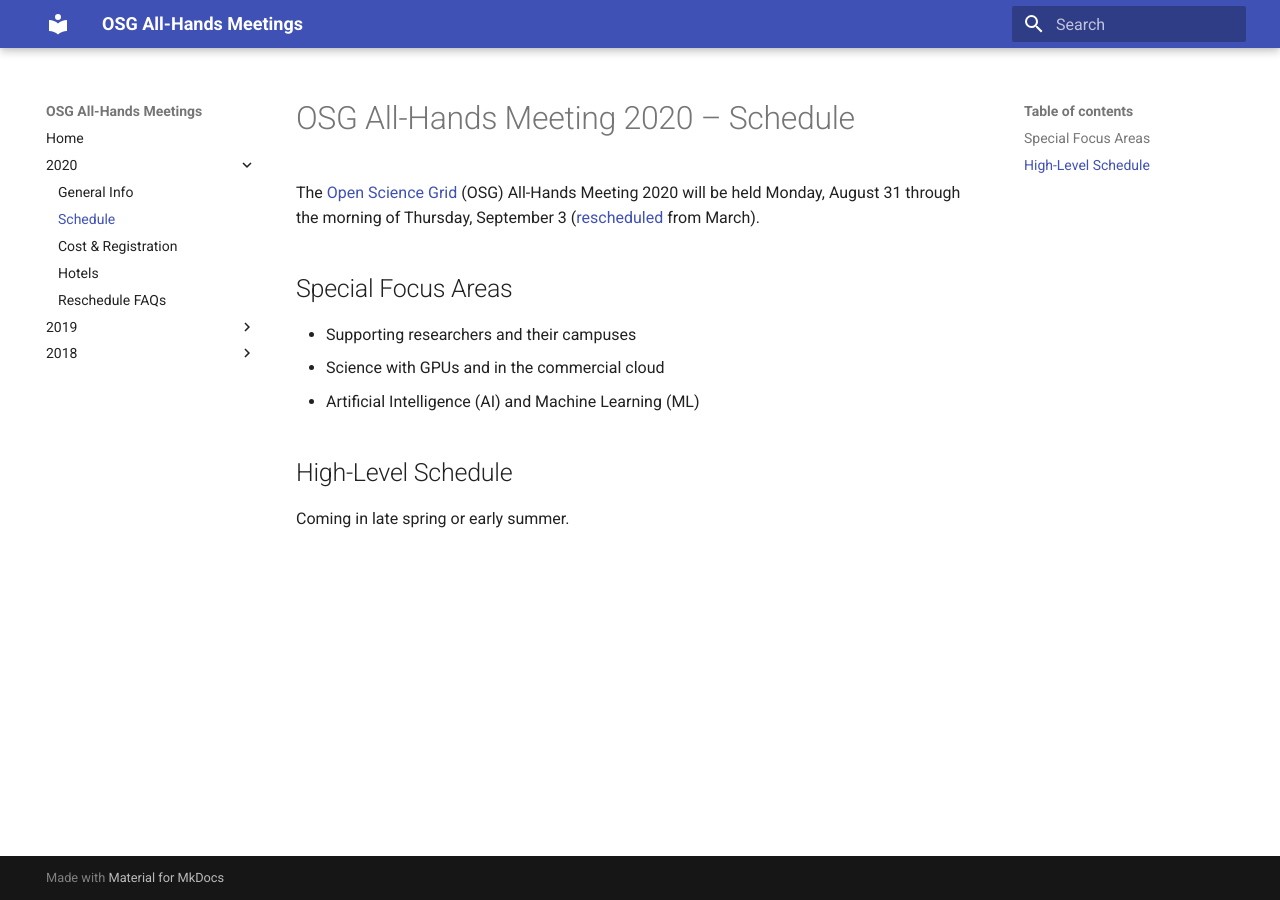
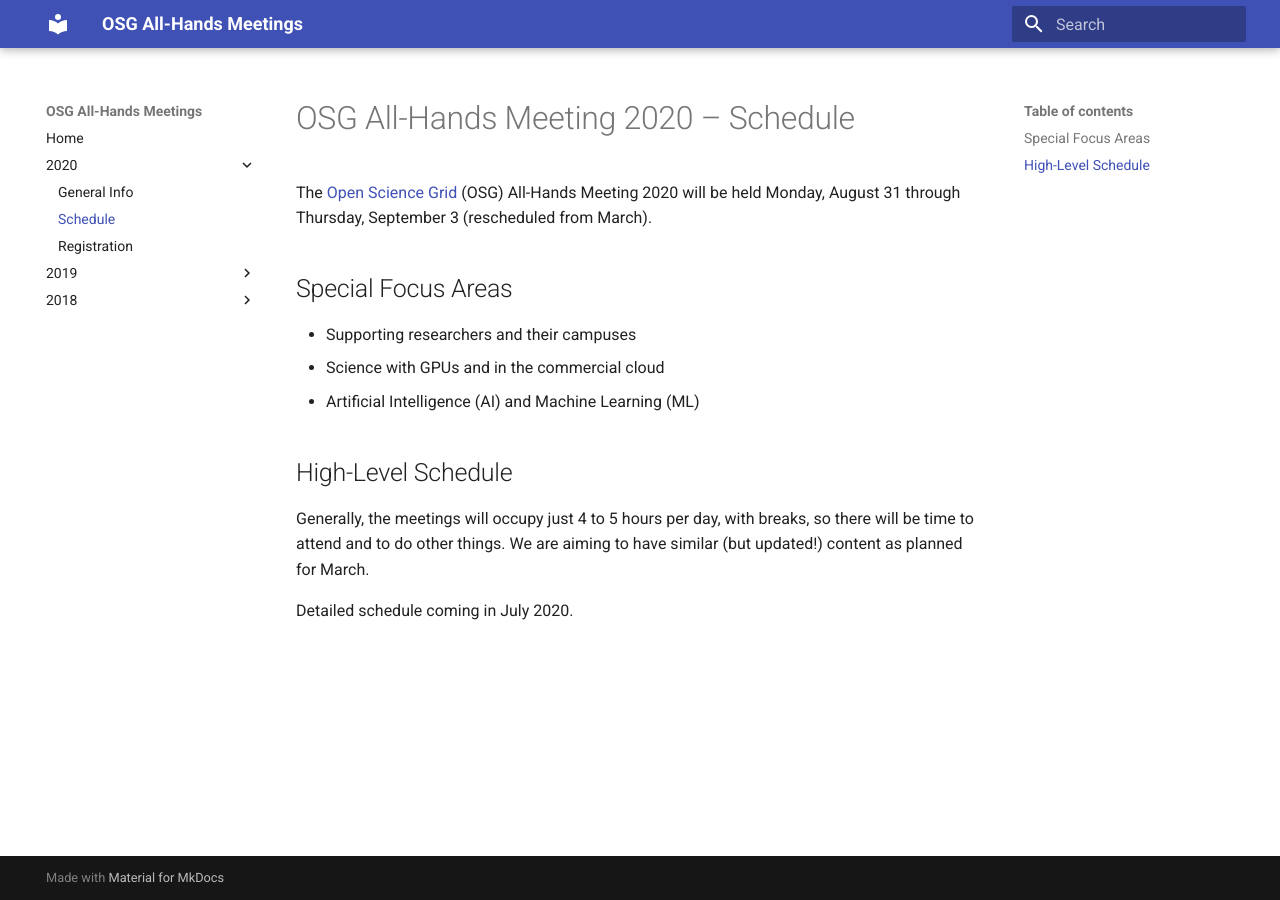
Before and after one commit to osg-htc/all-hands, an MkDocs documentation site: the page built from docs/2020/schedule.md, in a window 1280 px wide. Built offline with MkDocs 1.6.1 and Material for MkDocs 9.7.7, drawn with Linux system fonts in a browser that asks for light colours; old or Windows-style settings are respelled for this version of MkDocs.

Commit message:
Update AHM pages with virtual announcement
Delete hotels and reschedule pages.

```diff
--- a/docs/2020/schedule.md
+++ b/docs/2020/schedule.md
@@ -1,8 +1,8 @@
 # OSG All-Hands Meeting 2020 &ndash; Schedule
 
 The [Open Science Grid](https://www.opensciencegrid.org) (OSG) All-Hands Meeting
-2020 will be held Monday, August 31 through the morning of Thursday,
-September 3 ([rescheduled](/2020/reschedule) from March).
+2020 will be held Monday, August 31 through Thursday,
+September 3 (rescheduled from March).
 
 ## Special Focus Areas
 
@@ -12,4 +12,8 @@
 
 ## High-Level Schedule
 
-Coming in late spring or early summer.
+Generally, the meetings will occupy just 4 to 5 hours per day, with breaks,
+so there will be time to attend and to do other things. We are aiming to
+have similar (but updated!) content as planned for March.
+
+Detailed schedule coming in July 2020.
--- a/mkdocs.yml
+++ b/mkdocs.yml
@@ -10,9 +10,7 @@
   - 2020:
     - General Info: 2020/index.md
     - Schedule: 2020/schedule.md
-    - Cost & Registration: 2020/registration.md
-    - Hotels: 2020/hotels.md
-    - Reschedule FAQs: 2020/reschedule.md
+    - Registration: 2020/registration.md
   - 2019:
     - General Info: 2019/index.md
   - 2018:
```
Also changed, not shown: docs/2020/hotels.md (deleted, +0 -12 lines), docs/2020/index.md (+4 -5 lines), docs/2020/registration.md (+2 -7 lines), docs/2020/reschedule.md (deleted, +0 -62 lines).
